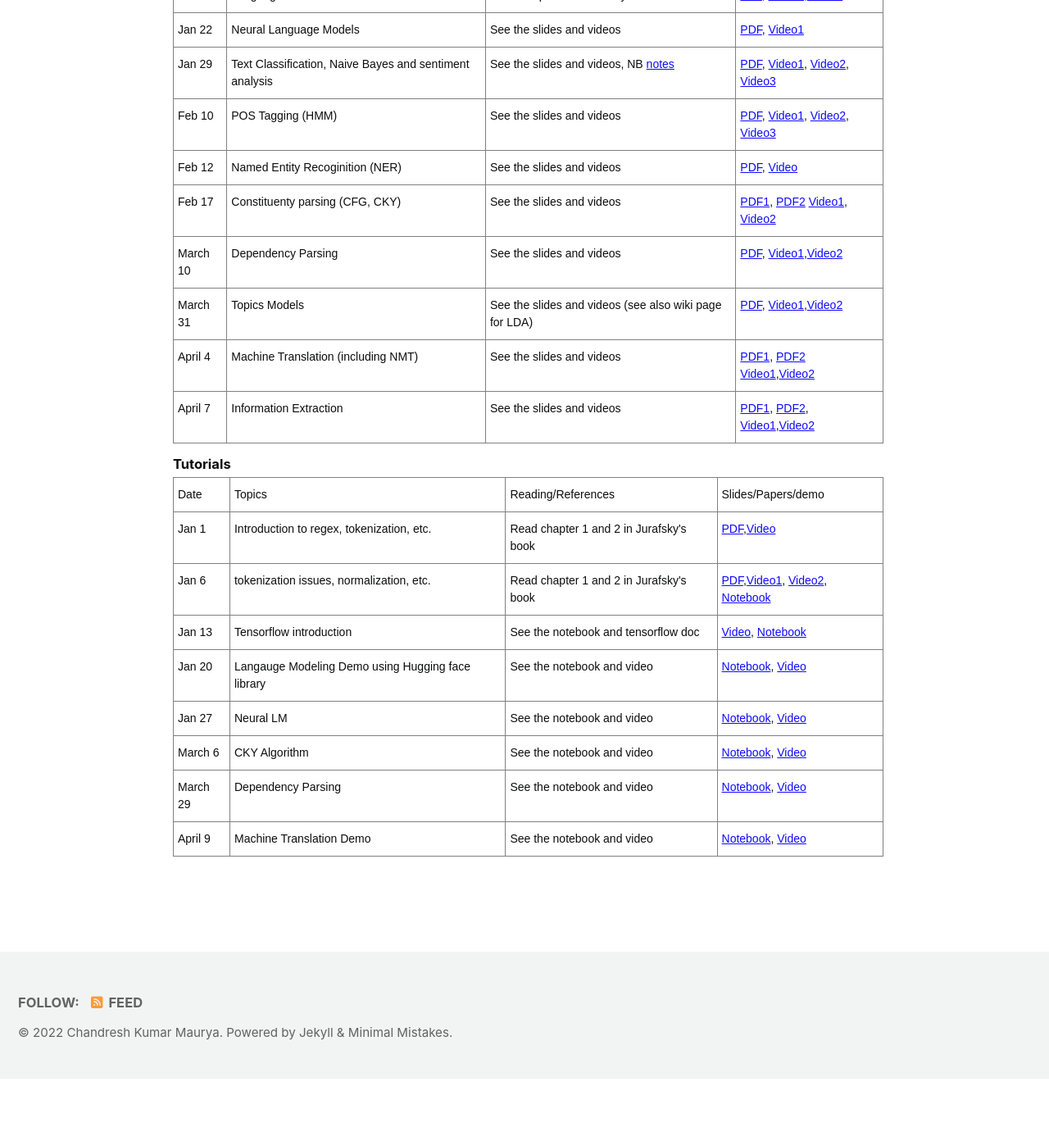
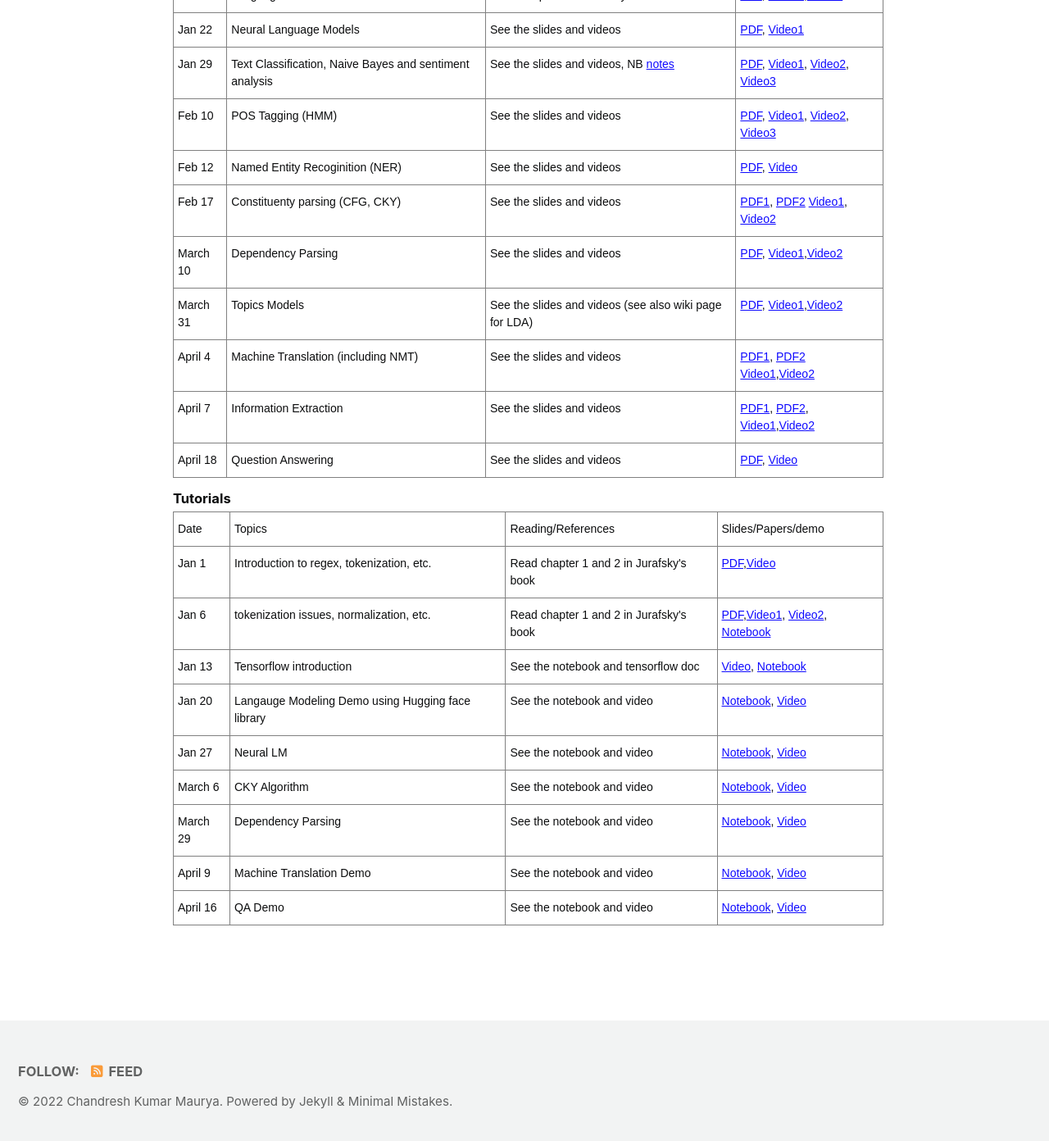
Before and after one commit to chandreshiit/oldsite, a Jekyll site: the page built from _pages/NLP2022.md, in a window 1280 px wide and 1400 px high, scrolled down 2244 px. Shown: the top 1392 px of the window at 82% size. Built offline with Jekyll 4.4.1, drawn with Linux system fonts in a browser that asks for light colours; cached includes are drawn as plain includes; nearby versions of some CDN libraries; before the commit the page ends 3560 px from its top, so only the background shows below that.

Commit message:
added qa

```diff
--- a/_pages/NLP2022.md
+++ b/_pages/NLP2022.md
@@ -170,7 +170,15 @@ Natural language processing (NLP) or computational linguistics is one of the mos
               <a href="https://drive.google.com/file/d/1Lz0SCVApVuYiP2boFLZe9XBRcFrEBeQC/view?usp=sharing">PDF2</a>,
      <a href="https://drive.google.com/file/d/1Fnx7gH3xpc8rCa5wTQ2KeSeRo9oJJpqb/view?usp=sharing">Video1</a>,<a href="https://drive.google.com/file/d/1sUtlxq81PLmoJgheFaFfxo_OJkoCbaN3/view?usp=sharing">Video2</a>
         </th></tr>
+       <tr>
+    <th class="tg-0pky">April 18</th>
+    <th class="tg-0pky">Question Answering</th>
+    <th class="tg-0pky">See the slides and videos </th>
+          <th class="tg-0pky">  <a href="https://drive.google.com/file/d/10nc6OR72KUtOJR5E5QBW1Zs_4ZNXgFhM/view?usp=sharing">PDF</a>,
+             <a href="https://drive.google.com/file/d/1x-QTE3cnJOoI-xI-ISAjDBhg6idHT10L/view?usp=sharing">Video</a>
+        </th></tr>
 </table>
+
 
 
 
@@ -266,4 +274,13 @@ Natural language processing (NLP) or computational linguistics is one of the mos
             <a href="https://drive.google.com/file/d/14sv7RMr7ZJWrG5LscvfTQi_wAljRaP9c/view?usp=sharing">Notebook</a>, <a href="https://drive.google.com/file/d/1XR3RPfFygjlBnaWum-pxeG6N49tM-AAP/view?usp=sharing">Video</a>
           </th>
     </tr>
+     <tr>
+    <th class="tg-0pky">April 16</th>
+         <th class="tg-0pky">QA Demo</th>
+    <th class="tg-0pky">See the notebook and video</th>
+          <th class="tg-0pky">
+            <a href="https://colab.research.google.com/drive/1CDAzDi0ElSFqlUBguM4PccAX9UzLgnTa?usp=sharing">Notebook</a>, <a href=" https://drive.google.com/file/d/14VC8RRM78sNgrwxYr3Tv2g9Gk_RBfW6E/view?usp=sharing">Video</a>
+          </th>
+    </tr>
+
 </table>
```
